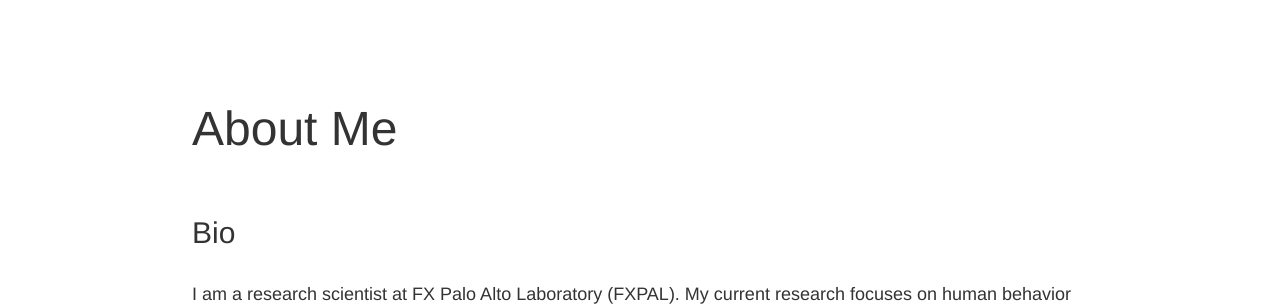
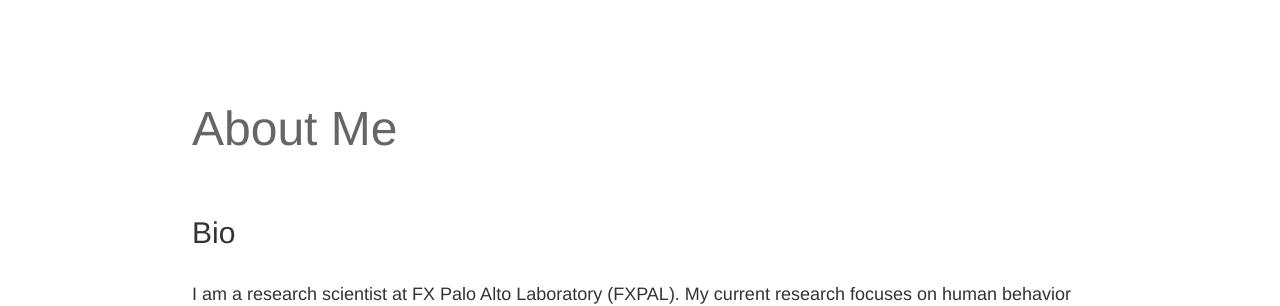
Before and after one commit to yanxia-zhang/yanxia-zhang.github.io, a Jekyll site: the page built from index.html, in a window 1280 px wide. Shown: the part 162-468 px from the top of the page. Built offline with Jekyll 4.4.1, drawn with Linux system fonts in a browser that asks for light colours; nearby versions of some CDN libraries.

Commit message:
change h1 style

```diff
--- a/css/main.css
+++ b/css/main.css
@@ -28,6 +28,8 @@ p {
 
 .big_h1 {
     font-size: 48px;
+    color: #666;
+    font-weight: normal;
 }
 
 h1,h2,h3,h4,h5,h6 {
```
